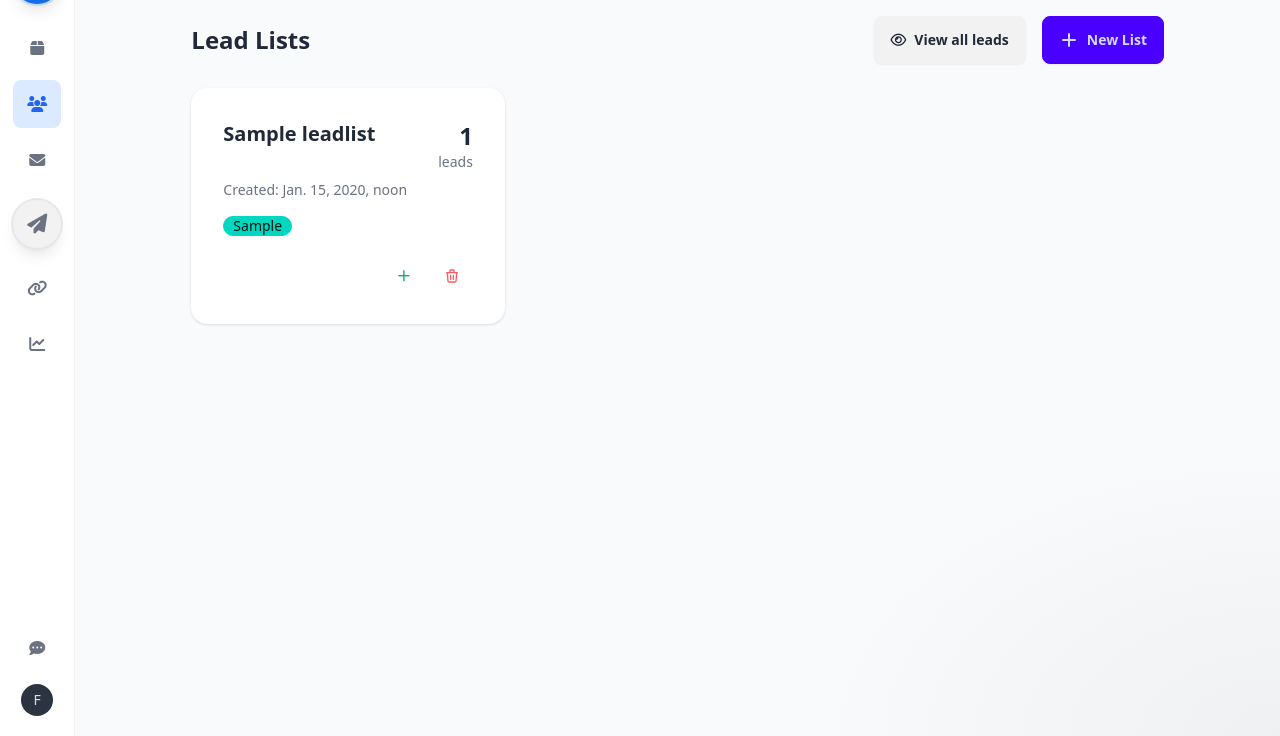
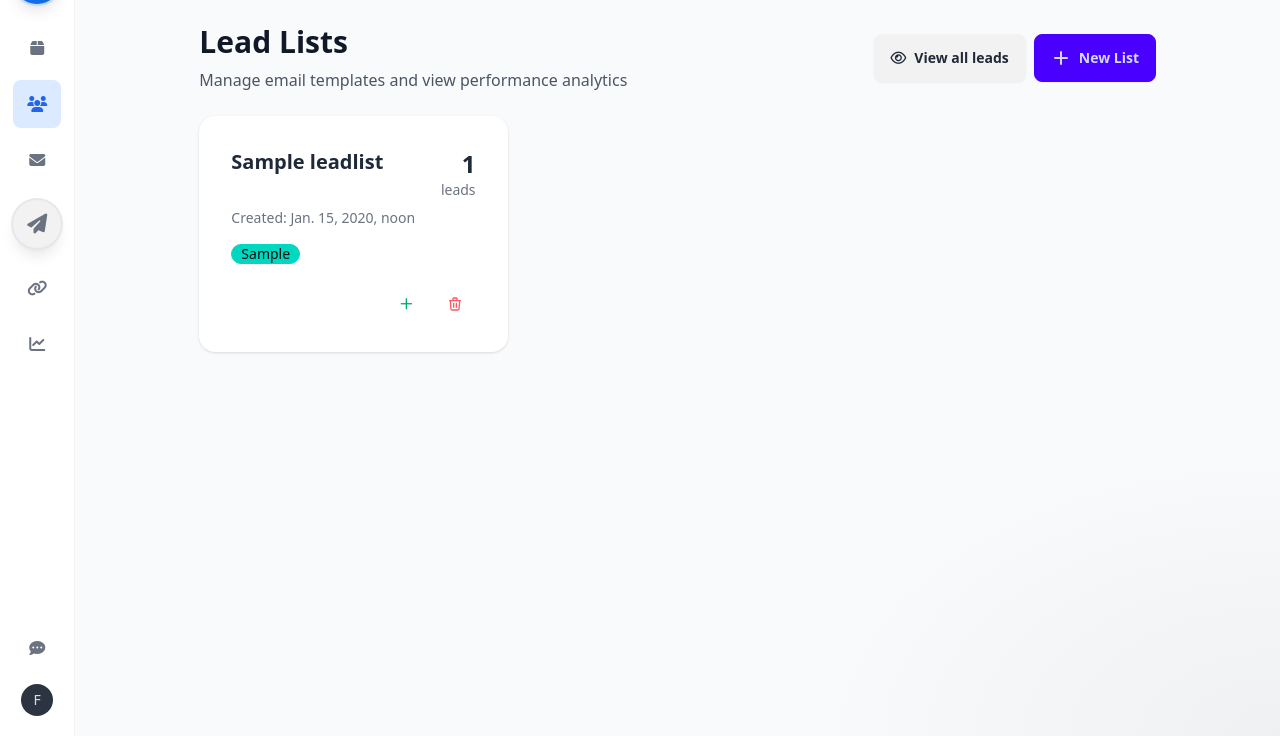
Before and after one commit to sudocoder-py/b2b-outreach, a Django app: page /campaign/leads/lists/ in a window 1280 px wide. Shown: the part 64-800 px from the top of the page. Run offline with Django 4.2, Linux system fonts and the light colour scheme; a user stored in the database is signed in; tables that the repository leaves empty hold one stand-in row (values such as "Sample post"); parts of the project's set-up code (start-up, migrations or seed data) failed here and were passed over; some libraries are stand-ins or nearby versions.

Commit message:
consistent design header

```diff
--- a/campaign/templates/app/leads/leads-lists.html
+++ b/campaign/templates/app/leads/leads-lists.html
@@ -3,11 +3,17 @@
 {% block title %}Leads{% endblock %}
 
 {% block content %}
-<div class="p-4">
-  <div class="flex justify-between items-center mb-6">
-    <h1 class="text-2xl font-bold">Lead Lists</h1>
-    <div class="flex items-center gap-4">
+<div class="flex-1 flex flex-col overflow-hidden bg-gray-50 p-6">
 
+
+  <!-- Header -->
+    <div class="mb-6">
+        <div class="flex justify-between items-center">
+            <div>
+                <h1 class="text-3xl font-bold text-gray-900 mb-2">Lead Lists</h1>
+                <p class="text-gray-600">Manage email templates and view performance analytics</p>
+            </div>
+            <div class="flex gap-2">
                 <a href="{% url 'show_all_leads' %}" tabindex="0" role="button" class="btn">
                     <i class="fa-regular fa-eye"></i>
                     View all leads
@@ -19,6 +25,7 @@
                     </svg>
                     New List
                 </button>
+            </div>
         </div>
     </div>
 
```
Lines whose indentation alone changed are shown as unchanged.
